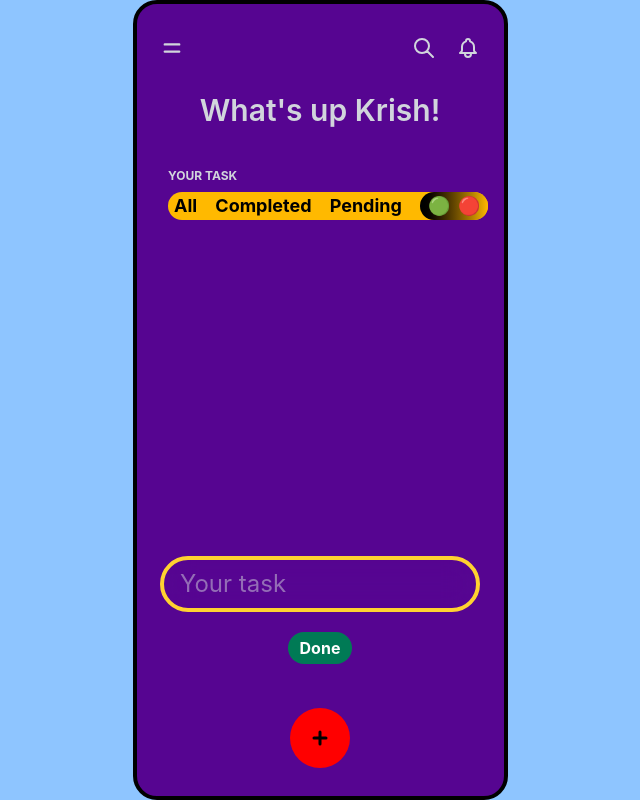
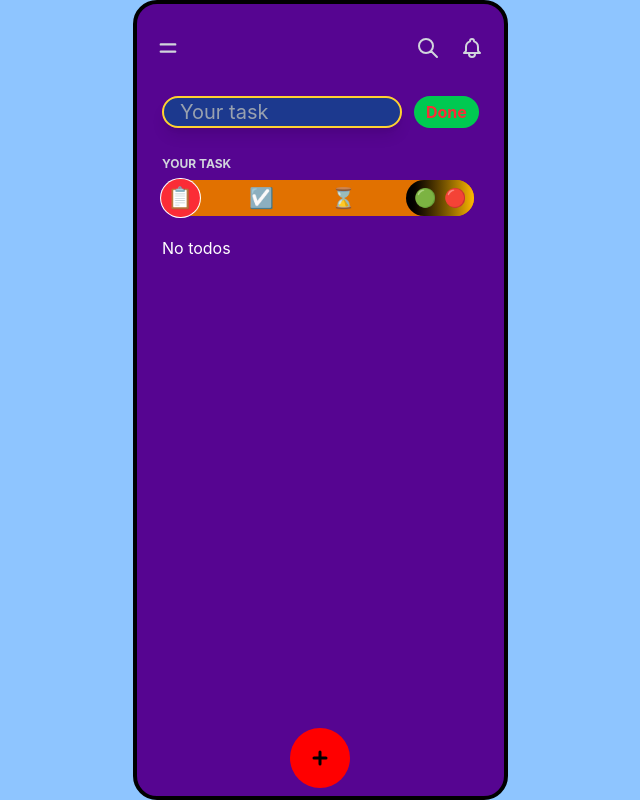
Before and after one commit to Mr-Krish-KS-0805/web-dev-learning-journey, a React (Vite) app in the folder WEB DEVELOPMENT/PROJECTS/React Projects/TodoApp/: page / in a window 1280 px wide. Both pictures are taken after a click on the button 640 px from the left and 738 px from the top of the page. Shown: the whole page, without its empty margins (320-960 px from the left). Built offline with nearby package versions, Linux system fonts and the light colour scheme.

Commit message:
further improvement

```diff
--- a/WEB DEVELOPMENT/PROJECTS/React Projects/TodoApp/src/App.css
+++ b/WEB DEVELOPMENT/PROJECTS/React Projects/TodoApp/src/App.css
@@ -1,9 +1,14 @@
 @import "tailwindcss";
 
-.completed {
-    background-color: red;
+.task-container {
+    height: 540px;
+    overflow-y: auto;
+    overflow-x: hidden;
+
+    scrollbar-width: none;
+    -ms-overflow-style: none;
 }
 
-.NotCompleted{
-    background-color: none;
+.task-container::-webkit-scrollbar {
+    display: none;
 }
--- a/WEB DEVELOPMENT/PROJECTS/React Projects/TodoApp/src/App.jsx
+++ b/WEB DEVELOPMENT/PROJECTS/React Projects/TodoApp/src/App.jsx
@@ -7,6 +7,10 @@ import { HiPlusSm } from "react-icons/hi";
 import { HiOutlinePencilAlt } from "react-icons/hi";
 import { HiOutlineTrash } from "react-icons/hi";
 import { CiMenuKebab } from "react-icons/ci";
+import TodoItem from './TodoItem';
+import TodoInput from './TodoInput';
+import TodoAddButton from './TodoAddButton';
+
 
 function App() {
   const [todos, setTodos] = useState(() => {
@@ -18,8 +22,8 @@ function App() {
   const [show, setshow] = useState(false)
   const [activeId, setActiveId] = useState(null)
   const [editID, seteditID] = useState(null)
-
   const [filter, setfilter] = useState("all")
+  const [animate, setanimate] = useState(false)
 
   useEffect(() => {
     localStorage.setItem("todos", JSON.stringify(todos))
@@ -45,11 +49,11 @@ function App() {
       alert("Todo already exists")
       return;
     }
-    if (editID) {
+    if (editID !== null) {
       const updated = todos.map((t) => t.id === editID ? { ...t, text: value } : t);
       setTodos(updated)
       setinput("")
-      setshow(true)
+      setshow(false)
       seteditID(null)
     }
     else {
@@ -100,7 +104,10 @@ function App() {
     else {
       return todos.filter((t) => !t.isCompleted)
     }
+
   }
+
+  const list = filterTodos();
 
   const MarkAllcomplete = () => {
     const All = todos.map((t) => ({ ...t, isCompleted: true }))
@@ -111,6 +118,39 @@ function App() {
     const clear = todos.filter((t) => !t.isCompleted)
     setTodos(clear)
   }
+
+  const handleKeyDown = (e) => {
+
+    if (e.key === "Enter") {
+      addTodo()
+      setinput("")
+      setshow(true)
+    }
+
+    if (e.key === "Escape") {
+      seteditID(null)
+      setinput("")
+      setshow(false)
+    }
+  }
+
+
+  const getActiveClass = (btn) => {
+    return filter === btn ? "bg-red-500 rounded-full transition-all duration-600 transform scale-105 ring-1 ring-white " : "";
+  }
+
+  // const handleDone = () => {
+
+  //   const success = addTodo();
+
+  //   if(!success) return;
+
+  //   setanimate(true)
+  //   setTimeout(() => {
+  //     setshow(false)
+  //     setanimate(false)
+  //   }, 700);
+  // }
 
 
 
@@ -123,7 +163,7 @@ function App() {
         <div className='w-93.75 h-dvh bg-[#560591] flex flex-col border-4 items-center rounded-3xl relative'>
 
           <div className="navbar flex justify-center mt-8">
-            <div className='w-80 text-2xl flex justify-between items-center'>
+            <div className='w-82 text-2xl flex justify-between items-center'>
               <HiMenuAlt4 className=' text-gray-300 ' />
 
               <div className='flex gap-5 items-center '>
@@ -137,59 +177,56 @@ function App() {
 
 
           <div className="content flex flex-col mt-8 items-center">
-            <h1 className='text-3xl text-center font-semibold text-gray-300'>What's up Krish!</h1>
+            {show === true ? <TodoInput
+              handleChange={handleChange}
+              addTodo={addTodo}
+              setshow={setshow}
+              show={show}
+              input={input}
+              handleKeyDown={handleKeyDown}
+            /> : <h1 className='text-3xl text-center font-semibold text-gray-300'>What's up Krish!</h1>}
 
-            <div className='w-80 flex flex-col p-2 m-8 '>
+
+
+            <div className='w-90 flex flex-col mt-5 ml-7 p-2  relative'>
               <h1 className='text-gray-300 font-bold text-xs'>YOUR TASK</h1>
-              <div className='flex flex-row justify-between pl-1.5 mt-2 text-lg w-80 font-bold bg-amber-400 rounded-4xl'>
-                <button onClick={() => { setfilter("all") }}>All</button>
-                <button onClick={() => { setfilter("Completed") }}>Completed</button>
-                <button onClick={() => { setfilter("Pending") }}>Pending</button>
-                <div className='flex flex-row bg-gradient-to-l from-amber-400 to-black px-2 rounded-full gap-2 text-center text-lg'>
-                  <button onClick={MarkAllcomplete}>🟢</button>
-                  <button onClick={clearCompleted}>🔴</button>
+              <div className='flex flex-row justify-between mt-2 z-10 text-xl w-78 font-bold bg-amber-600 rounded-4xl backdrop-blur-sm'>
+                <button className={`${getActiveClass("all")} px-1.5 py-1 cursor-pointer`} onClick={() => { setfilter("all") }}>📋</button>
+                <button className={`${getActiveClass("Completed")} px-1.5 py-1 cursor-pointer`} onClick={() => { setfilter("Completed") }}>☑️</button>
+                <button className={`${getActiveClass("")} px-1.5 py-1 cursor-pointer`} onClick={() => { setfilter("") }}>⌛</button>
+                <div className='flex flex-row bg-linear-to-l from-amber-400 to-black px-2 rounded-full gap-2 text-center text-lg'>
+                  <button className=' cursor-pointer' onClick={MarkAllcomplete}>🟢</button>
+                  <button className=' cursor-pointer' onClick={clearCompleted}>🔴</button>
                 </div>
               </div>
 
+              <div className='task-container absolute top-10 pt-7'>
 
-              {filterTodos().map((t, index) => {
-                return (
-                  <div key={t.id} className='w-full flex flex-row'>
-                    <div className="task px-2 h-13 bg-blue-900 mt-6 rounded-3xl flex flex-row justify-evenly items-center">
-                      <div onClick={() => toggleComplete(t.id)} className={`w-6 h-6 rounded-full border-2 ${t.isCompleted ? "bg-green-400" : ""} border-amber-300`}></div>
-                      <div className={`w-55 h-7 text-lg text-amber-400 ml-1 mb-1 overflow-hidden ${t.isCompleted ? "line-through decoration-black decoration-3" : ""}`}>{t.text}</div>
-                      <CiMenuKebab onClick={() => iconShow(t.id)} className=' cursor-pointer text-3xl text-amber-400' />
+                {list.length === 0 ? (
+                  <p className='text-white mt-5'> {filter === "all" ? "No todos" : filter === "Completed" ? "No completed todos" : "No pending todos"}</p>
+                ) : (
+                  list.map((t, index) =>
+                  (
+                    <TodoItem key={t.id}
+                      t={t}
+                      handleEdit={handleEdit}
+                      handleDelete={handleDelete}
+                      toggleComplete={toggleComplete}
+                      activeId={activeId}
+                      iconShow={iconShow}
+                    />
+                  )
 
-                    </div>
-                    {activeId === t.id && (
-                      <div className='w-15 text-2xl gap-2 flex flex-col mt-5 text-black'>
-                        <HiOutlineTrash className='cursor-pointer' onClick={() => handleDelete(t.id)} />
-                        <HiOutlinePencilAlt onClick={() => handleEdit(t.id)} />
-                      </div>
-                    )
-                    }
-                  </div>
-                )
-
-              })}
+                  ))}
+              </div>
 
             </div>
 
           </div>
-
-          {show && (
-            <div className='InputArea absolute bottom-40 w-81 h-20 flex flex-col items-center gap-5'>
-              <input onChange={handleChange} value={input} placeholder='Your task' className='text-gray-300 w-80 rounded-full backdrop-blur-lg px-4 py-2 text-2xl outline-0 border-4 border-amber-300' type="text" />
-              <button onClick={addTodo} className=' cursor-pointer bg-emerald-700 text-white rounded-full w-fit px-3 py-1 font-bold active:text-black'>Done</button>
-            </div>
-          )}
-
-
-
-          <div className="bottomNavbar absolute bottom-7  w-80 flex items-center justify-center">
-            <button onClick={() => setshow(!show)}> <div className="cursor-pointer add text-3xl w-15 h-15 rounded-full bg-[#ff0000] flex justify-center items-center active:text-2xl active:border-2 active:border-black "><HiPlusSm /></div></button>
-          </div>
-
+          <TodoAddButton
+            setshow={setshow}
+            show={show}
+          />
 
 
         </div>
--- /dev/null
+++ b/WEB DEVELOPMENT/PROJECTS/React Projects/TodoApp/src/TodoAddButton.jsx
@@ -0,0 +1,16 @@
+import React from 'react'
+import { CiMenuKebab } from 'react-icons/ci'
+import { HiPlusSm } from "react-icons/hi"
+
+const TodoAddButton = (props) => {
+    const { setshow, show } = props;
+    return (
+        <>
+            <div className="bottomNavbar absolute bottom-2  w-80 flex items-center justify-center">
+                <button onClick={() => setshow(!show)}> <div className="cursor-pointer add text-3xl w-15 h-15 rounded-full bg-[#ff0000] flex justify-center items-center active:text-2xl active:border-2 active:border-black "><HiPlusSm /></div></button>
+            </div>
+        </>
+    )
+}
+
+export default TodoAddButton
--- /dev/null
+++ b/WEB DEVELOPMENT/PROJECTS/React Projects/TodoApp/src/TodoInput.jsx
@@ -0,0 +1,21 @@
+import React from 'react'
+
+const TodoInput = (props) => {
+    const { handleChange, addTodo, show, input, handleKeyDown } = props;
+    return (
+
+        <>
+            {
+                show && (
+                    <div className='InputArea w-80 flex ml-1 mt-1 flex-row items-center gap-3 h-fit'>
+                        <input onChange={handleChange} onKeyDown={handleKeyDown} value={input} placeholder='Your task' className={`transition-all duration-300 bg-blue-900 text-white placeholder-gray-400 focus:ring-1 focus:ring-amber-400 w-60 rounded-3xl shadow-lg px-4 text-xl outline-0 border-2 border-amber-300`}  type="text" />
+                        <button onClick={addTodo} className=' cursor-pointer bg-green-500 hover:scale-105 transition text-red-500 rounded-full w-fit px-3 py-1 font-bold active:text-black'>Done</button>
+                    </div>
+                )
+            }
+
+        </>
+    )
+}
+
+export default TodoInput
--- /dev/null
+++ b/WEB DEVELOPMENT/PROJECTS/React Projects/TodoApp/src/TodoItem.jsx
@@ -0,0 +1,29 @@
+import React from 'react'
+import { CiMenuKebab } from 'react-icons/ci';
+import { HiOutlineTrash, HiOutlinePencilAlt } from "react-icons/hi"
+
+const TodoItem = (props) => {
+    const { t, handleDelete, handleEdit, toggleComplete, activeId, iconShow, isCompleted  } = props;
+    console.log(t)
+    return (
+        <>
+            <div className='w-full flex flex-row '>
+                <div className="task px-2 h-13 bg-blue-900 mt-5 rounded-3xl flex flex-row justify-evenly items-center shadow-xs  hover:shadow-xs hover:shadow-amber-300 transition duration-300">
+                    <div onClick={() => toggleComplete(t.id)} className={`w-6 h-6 rounded-full border-2 ${t.isCompleted ? "bg-green-400" : ""} border-amber-300 cursor-pointer`}></div>
+                    <div className={`w-55 h-7 text-lg text-amber-400 ml-1 mb-1 overflow-hidden ${t.isCompleted ? "line-through decoration-black decoration-3" : ""}`}>{t.text}</div>
+                    <CiMenuKebab onClick={() => iconShow(t.id)} className=' cursor-pointer text-3xl text-amber-400' />
+
+                </div>
+                {activeId === t.id && (
+                    <div className='w-15 text-2xl gap-2 flex flex-col mt-4 text-black'>
+                        <HiOutlineTrash className='cursor-pointer' onClick={() => handleDelete(t.id)} />
+                        <HiOutlinePencilAlt className='cursor-pointer' onClick={() => handleEdit(t.id)} />
+                    </div>
+                )
+                }
+            </div>
+        </>
+    )
+}
+
+export default TodoItem
```
